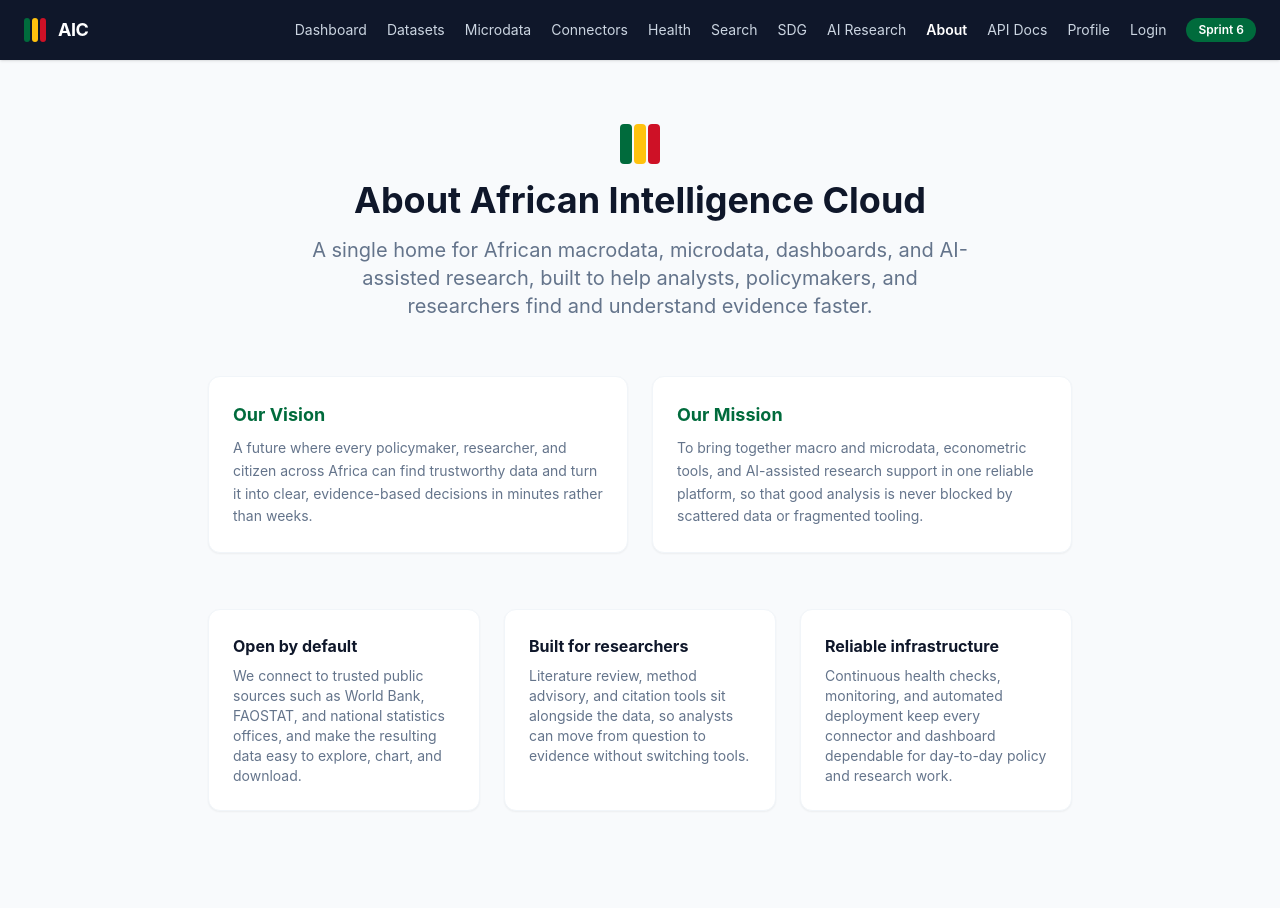
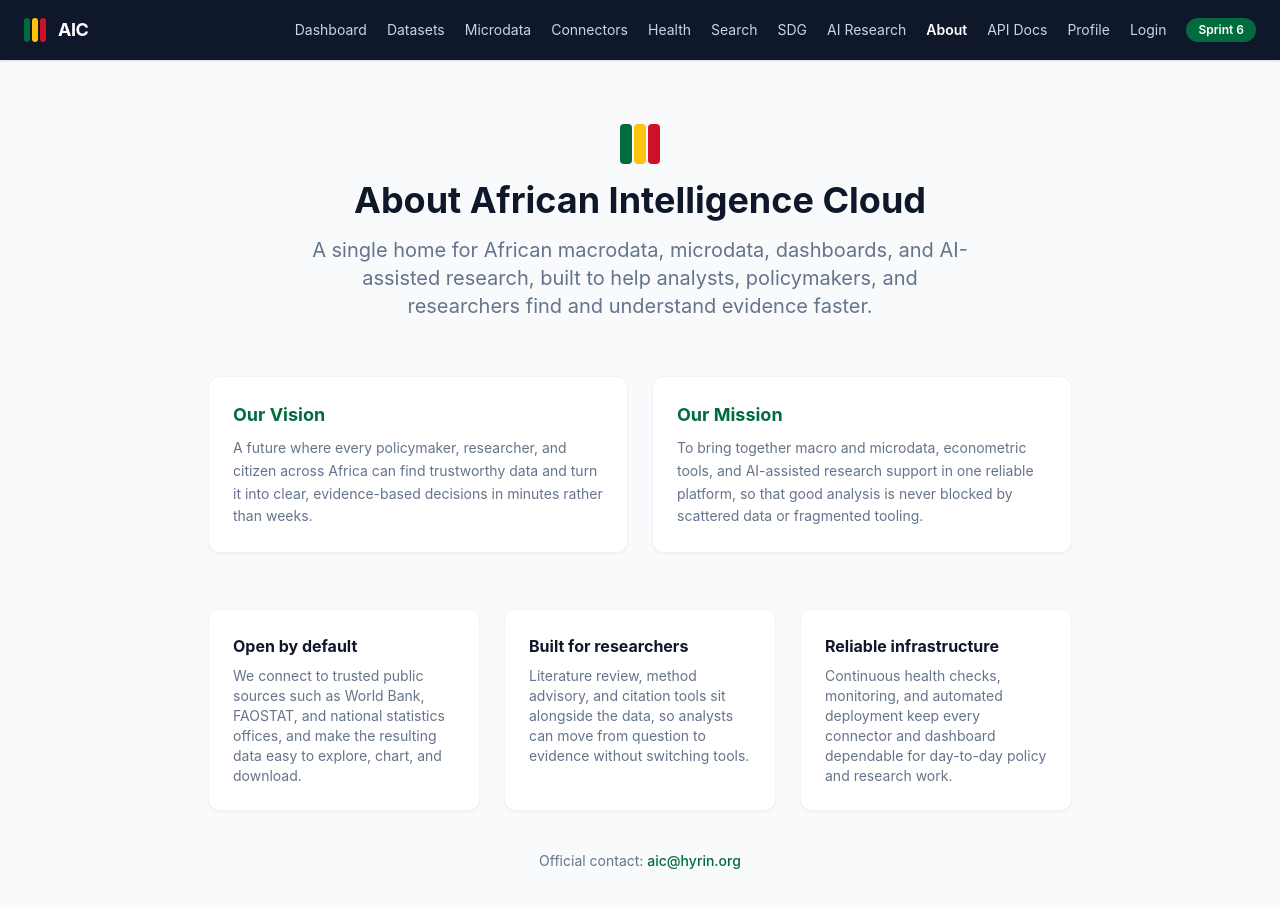
Before and after one commit to dr-luqman-afolabi/african-intelligence-cloud, a Next.js app in the folder frontend/: page /about in a window 1280 px wide. Shown: the top 908 px of the page. Before the commit the page ends 875 px from the top, so only its background shows below. Built offline with nearby package versions, Linux system fonts and the light colour scheme.

Commit message:
Add official contact email to about page

```diff
--- a/frontend/src/app/about/page.tsx
+++ b/frontend/src/app/about/page.tsx
@@ -67,6 +67,11 @@ export default function AboutPage() {
           </div>
         ))}
       </div>
+      <div className="mt-10 text-center">
+        <p className="text-sm text-aic-muted">
+          Official contact: <a href="mailto:aic@hyrin.org" className="text-aic-green font-medium hover:underline">aic@hyrin.org</a>
+        </p>
+      </div>
     </main>
   );
 }
```
